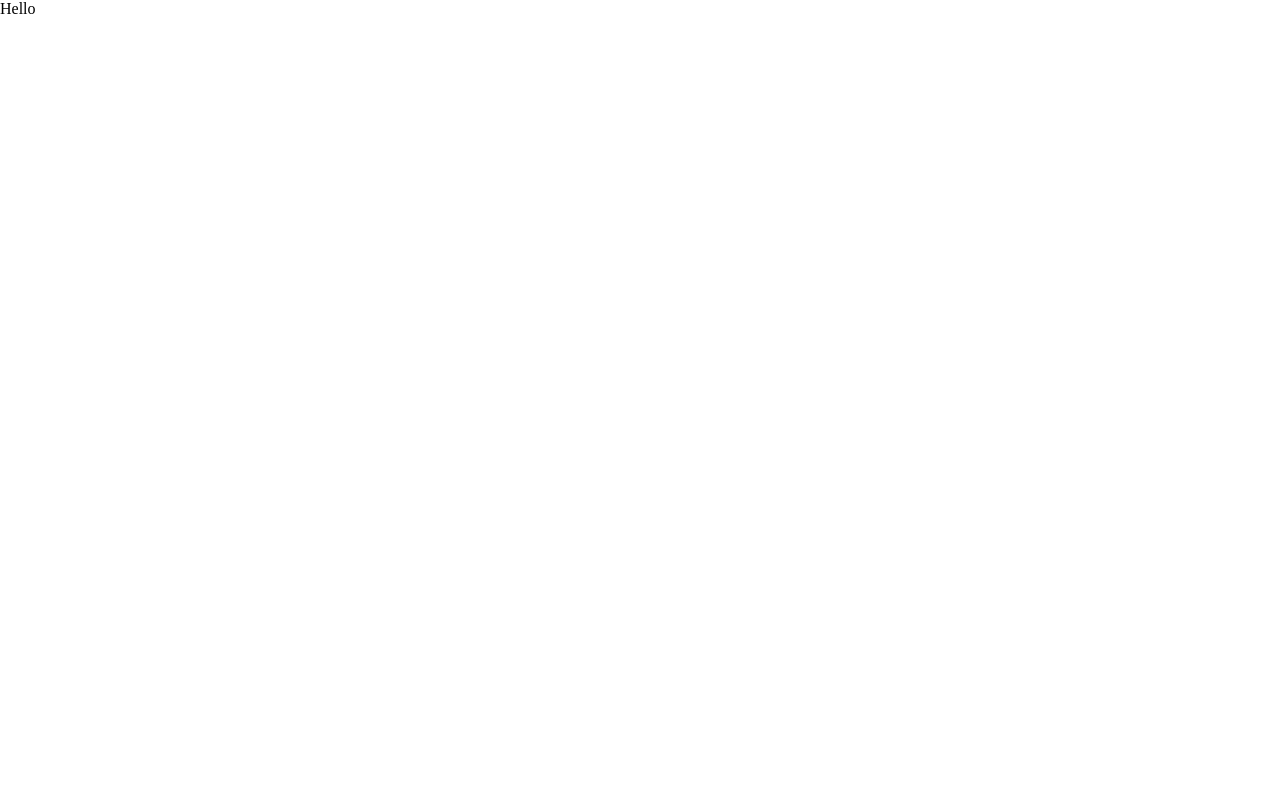
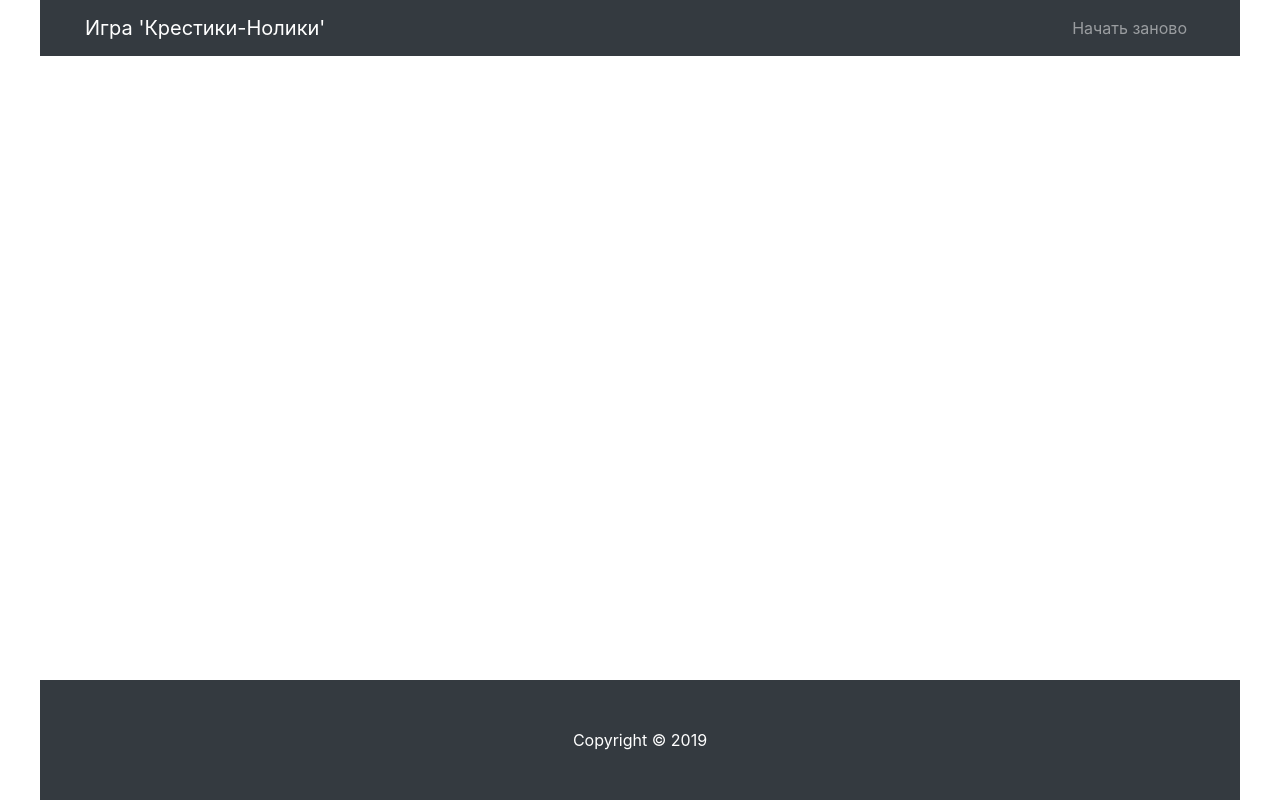
Before and after one commit to GalinaIs/CrossZero, a React app: page / in a window 1280 px wide. Built offline with nearby package versions, Linux system fonts and the light colour scheme.

Commit message:
add header and footer

```diff
--- a/package.json
+++ b/package.json
@@ -36,7 +36,10 @@
     "webpack-dev-server": "^3.7.2"
   },
   "dependencies": {
+    "bootstrap": "^4.3.1",
+    "classnames": "^2.2.6",
     "react": "^16.8.6",
-    "react-dom": "^16.8.6"
+    "react-dom": "^16.8.6",
+    "reactstrap": "^8.0.0"
   }
 }
--- /dev/null
+++ b/src/components/App.jsx
@@ -0,0 +1,26 @@
+import React from 'react';
+import { string } from 'prop-types'
+import Header from 'components/Header';
+import Footer from 'components/Footer';
+import { Container, Row, Col } from 'reactstrap';
+
+const myFooterContent = 'Copyright © 2019';
+const myMenu = [{
+    text: 'Начать заново',
+    fun: null,
+}];
+const myTitle = "Игра 'Крестики-Нолики'";
+
+const App = ({ target }) => (
+  <div>
+    <Header title={myTitle} menu={myMenu}/>
+    <Container />
+    <Footer footerContent={myFooterContent} />
+  </div>
+);
+
+App.propTypes = {
+  target: string.isRequired
+};
+
+export default App;
--- /dev/null
+++ b/src/components/Footer/Footer.jsx
@@ -0,0 +1,20 @@
+import React from 'react';
+import { string } from 'prop-types';
+
+const Footer = ({footerContent}) => (
+    <footer className="py-5 bg-dark navbar-fixed-bottom">
+        <div className="container">
+            <p className="m-0 text-center text-white">{footerContent}</p>
+        </div>
+    </footer>
+);
+
+Footer.propTypes = {
+    footerContent: string,
+};
+
+Footer.defaultProps = {
+    footerContent: ['® All rights reserved']
+};
+
+export default Footer;
--- /dev/null
+++ b/src/components/Footer/index.js
@@ -0,0 +1 @@
+export { default } from './Footer';
--- /dev/null
+++ b/src/components/Header/Header.jsx
@@ -0,0 +1,21 @@
+import React from 'react';
+import PropTypes from 'prop-types';
+import Menu from 'components/Menu';
+
+const Header = ({ title, menu }) => (
+    <header className="bg-dark">
+        <div className="container">
+            <Menu title={title} menu={menu} />
+        </div>
+    </header>
+);
+
+Header.propTypes = {
+  title: PropTypes.string.isRequired,
+  menu: PropTypes.arrayOf(PropTypes.shape({
+    text: PropTypes.string,
+    func: PropTypes.func,
+})),
+};
+
+export default Header;
--- /dev/null
+++ b/src/components/Header/index.js
@@ -0,0 +1 @@
+export { default } from './Header';
--- /dev/null
+++ b/src/components/Menu/Menu.jsx
@@ -0,0 +1,56 @@
+import React, { Component } from 'react';
+import { Collapse, Navbar, NavbarToggler, NavbarBrand, Nav, NavItem } from 'reactstrap';
+import PropTypes from 'prop-types';
+
+class Menu extends Component {
+    static propTypes = {
+        title: PropTypes.string.isRequired,
+        menu: PropTypes.arrayOf(PropTypes.shape({
+            text: PropTypes.string,
+            func: PropTypes.func,
+        })),
+    };
+    static defaultProps = {
+        menu: []
+    };
+
+    constructor(props) {
+        super(props);
+
+        this.state = {
+            isOpen: false
+        };
+    }
+
+    toggle = () => {
+        this.setState((prevState) => {
+            return {
+                ...prevState,
+                isOpen: !prevState.isOpen
+            }
+        });
+    }
+
+    render() {
+        const { title, menu } = this.props;
+        console.log(menu);
+
+        return (
+            <div>
+                <Navbar color="dark" dark expand="md" className="pr-0 pl-0">
+                    <NavbarBrand>{title}</NavbarBrand>
+                    <NavbarToggler onClick={this.toggle} />
+                    <Collapse isOpen={this.state.isOpen} navbar>
+                        <Nav className="ml-auto" navbar>
+                            {menu.map((menuName, ind) =>
+                                <NavItem key={ind}><div className="nav-link" onClick={menuName.func}>{menuName.text}</div></NavItem>)
+                            }
+                        </Nav>
+                    </Collapse>
+                </Navbar>
+            </div>
+        );
+    }
+}
+
+export default Menu;
--- /dev/null
+++ b/src/components/Menu/index.js
@@ -0,0 +1 @@
+export { default } from './Menu';
--- a/src/index.html
+++ b/src/index.html
@@ -3,12 +3,6 @@
 <head>
     <meta charset="UTF-8">
     <title>Cross-Zero</title>
-    <style>
-        html, body, #app {
-            height: 100%;
-            margin: 0; padding: 0;  /* to avoid scrollbars */
-        }
-    </style>
 </head>
 <body>
     <div id="app"></div>
--- a/src/main.js
+++ b/src/main.js
@@ -1,4 +1,7 @@
+import 'bootstrap/dist/css/bootstrap.min.css';
+import './style.css';
 import React from 'react';
 import ReactDOM from 'react-dom';
+import App from './components/App';
 
-ReactDOM.render(<div>Hello</div>,document.getElementById('app'));
+ReactDOM.render(<App />,document.getElementById('app'));
--- /dev/null
+++ b/src/style.css
@@ -0,0 +1,27 @@
+#app, html, body, #app > div {
+    height: 100%;
+    margin: 0 auto;
+    padding: 0;
+    max-width: 1200px;
+}
+
+header, footer {
+    flex-shrink: 0;
+}
+
+.container {
+    flex-grow: 1;
+}
+
+#app > div {
+    display: flex;
+    flex-direction: column;
+}
+
+.navbar-dark .navbar-brand {
+    color: #fff!important;
+}
+
+.nav-link:hover {
+    cursor: pointer;
+}
--- a/webpack.config.js
+++ b/webpack.config.js
@@ -14,9 +14,6 @@ module.exports = {
         extensions: ['.js', '.jsx'],
         alias: {
             components: path.resolve(__dirname, 'src', 'components'),
-            containers: path.resolve(__dirname, 'src', 'containers'),
-            actions: path.resolve(__dirname, 'src', 'actions'),
-            reducers: path.resolve(__dirname, 'src', 'reducers'),
         }
     },
     module: {
```
Also changed, not shown: 1 other file (tests, documents, lock files or other folders).
